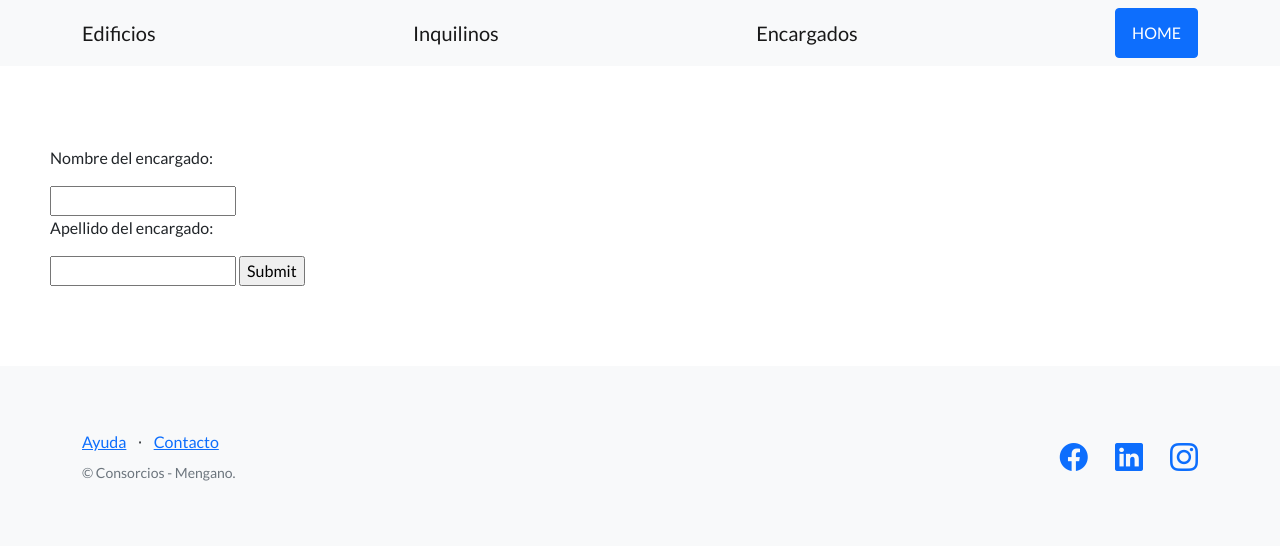
After one commit to Mauro903/Tercera_pre-entrega_Mauro_Pisani_curlo, a Django app: page /edificios/buscar-encargado/ in a window 1280 px wide. The commit adds this page. Shown: the top 546 px of the page. Run offline with Django 4.2, Linux system fonts and the light colour scheme; some libraries are stand-ins or nearby versions.

Commit message:
Creando busqueda de encargado y modificando templates

```diff
--- /dev/null
+++ b/edificios/templates/edificios/busqueda_encargado.html
@@ -0,0 +1,16 @@
+{% extends 'edificios/base.html' %}
+
+{% block subtitulo %} Buscar Encargado {% endblock subtitulo %}
+
+{% block contenido %}
+
+<form action="{% url "buscar_encargado" %}" method="POST">
+  {% csrf_token %}
+  <p>Nombre del encargado:</p>
+  <input type="text" name="nombre">
+  <p>Apellido del encargado:</p>
+  <input type="text" name="apellido">
+  <input type="submit" name="Buscar">
+</form>
+
+{% endblock contenido %}
--- a/edificios/templates/edificios/lista_encargados.html
+++ b/edificios/templates/edificios/lista_encargados.html
@@ -12,6 +12,7 @@ h1.titulos-consorcios{
 <div>
 {% include "edificios/barra_saludo.html" %}
 <h1 class= "titulos-consorcios">Encargados</h1><!--cree una clase para poder darle un estilo al titulo-->
+<a href= "{% url "buscar_encargado" %}">Buscar</a>
 <ul>
 {% for encargado in edificios %}
 <li>Apellido: {{ encargado.apellido }}, <br> Nombre: {{ encargado.nombre }}, <br> Edificio: {{ encargado.edificio}}, <br> Antiguedad: {{ encargado.antiguedad }} </li>
--- a/edificios/urls.py
+++ b/edificios/urls.py
@@ -9,4 +9,5 @@ urlpatterns = [
     path("inquilinos/", listar_inquilinos, name="listar_inquilinos"),
     path("encargados/", listar_encargados, name= "listar_encargados"),
     path("crear-inquilinos/", crear_inquilino, name="crear_inquilinos"),
+    path("buscar-encargado/", buscar_encargado, name="buscar_encargado"),
 ]
--- a/edificios/views.py
+++ b/edificios/views.py
@@ -4,6 +4,7 @@ from django.urls import reverse
 
 from edificios.models import *
 from edificios.forms import *
+from django.db.models import Q
 
 def bienvenidos(request):
         return render(
@@ -65,3 +66,24 @@ def crear_inquilino(request):
             template_name="edificios/formulario_inquilinos.html",
             context={"formulario":  formulario},
         )
+
+def buscar_encargado(request):
+    if request.method == "POST":
+        data= request.POST
+        encargado = Encargado.objects.filter(
+            Q(nombre__contains=data["busqueda"]) | Q(apellido__contains=data["busqueda"])
+        )
+
+        contexto = {
+            "encargado": encargado
+        }
+        return render(
+            request=request,
+            template_name="edificios/lista_encargados.html",
+            context=contexto,
+        )
+    else:
+        return render(
+            request=request,
+            template_name="edificios/busqueda_encargado.html",
+        )
```
Also changed, not shown: db.sqlite3, edificios/templates/edificios/buscador.html (deleted), sistema_consorcios/static/assets/favicon.ico.
